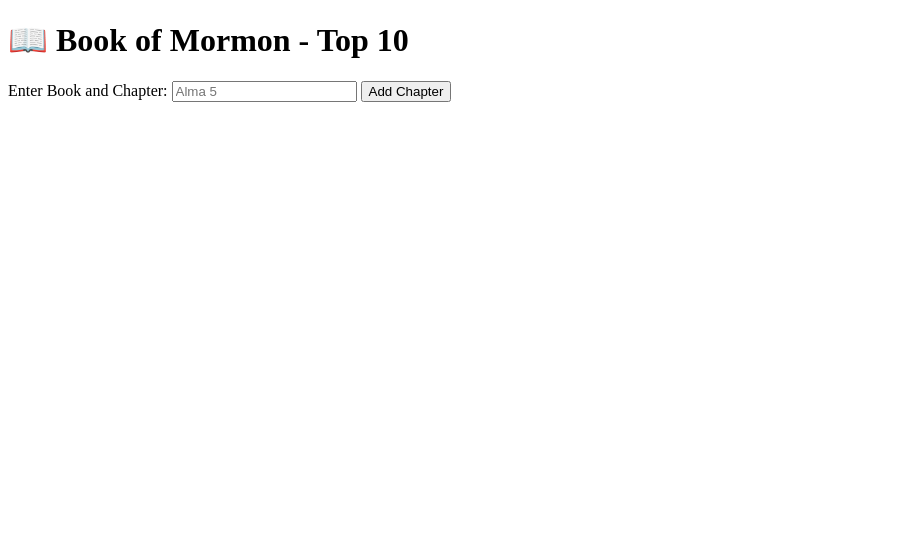
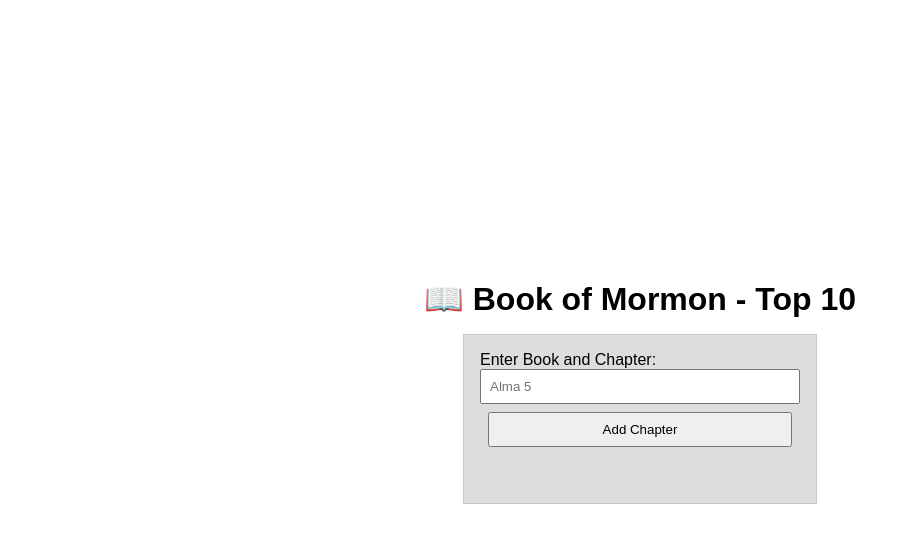
Before and after one commit to owms-droid/wdd131, a plain HTML site: page week02/bom.html in a window 1280 px wide. Shown: the whole page, without its empty margins (0-909 px from the left). Drawn offline with Linux system fonts and the light colour scheme; the site is published under a folder, as on GitHub Pages, so addresses that start at the root find nothing.

Commit message:
css bom commit

```diff
--- a/week02/bom.html
+++ b/week02/bom.html
@@ -6,7 +6,7 @@
     <title>Book of Mormon - Top 10</title>
     <meta name="description" content="Top 10 Book of Mormon favorite chapters, is a list to show your most favorite chapters from the BOM!">
     <meta name="author" content="Oliver Modesto">
-    <link rel="stylesheet" href="/styles/bom.css">
+    <link rel="stylesheet" href="./styles/bom.css">
     <script src="scripts/bom.js" defer></script>
 </head>
 <body>
```
